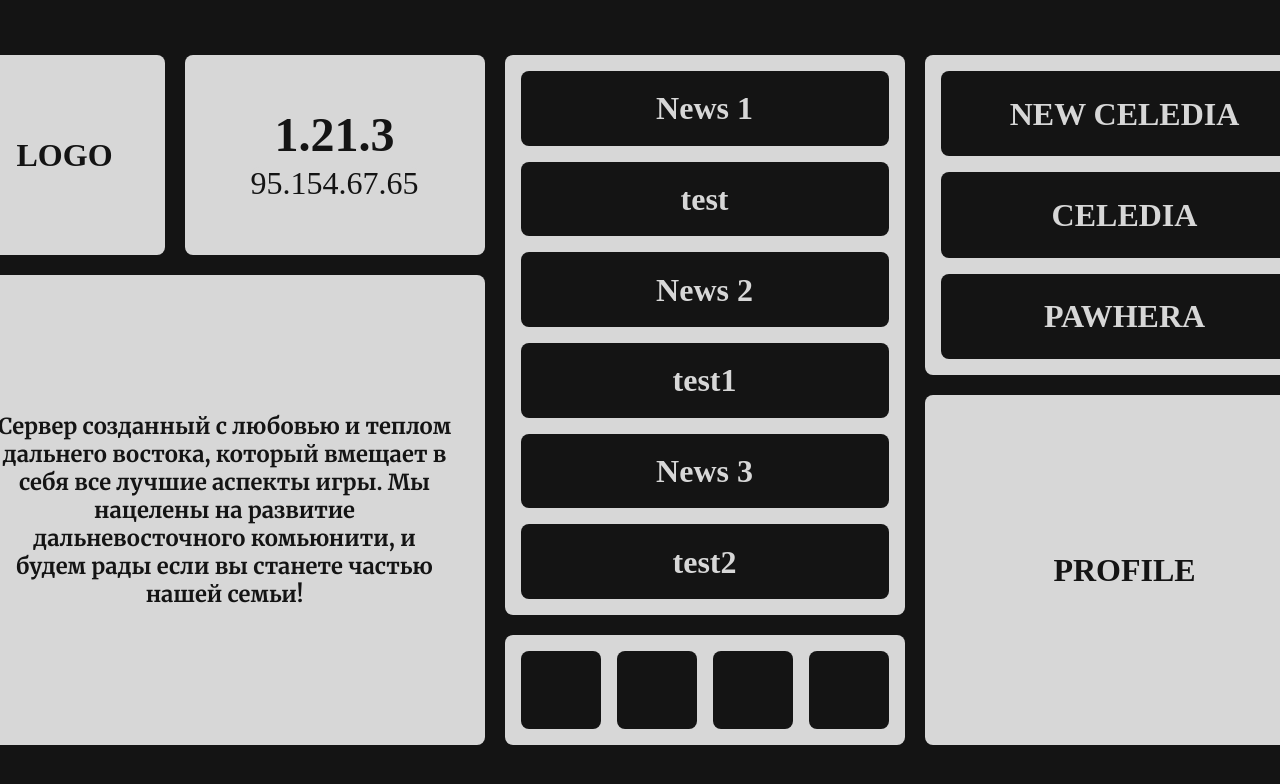
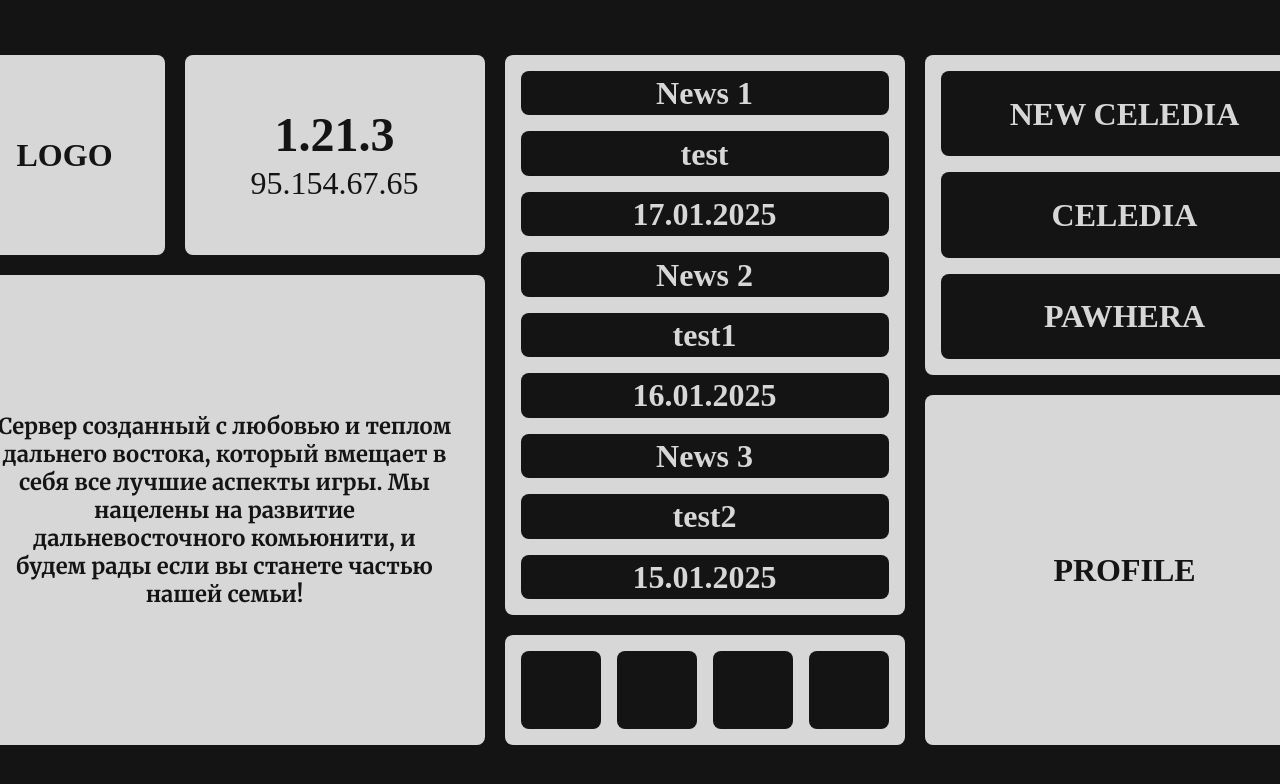
Before and after one commit to Yusheero/femc-page, a Vue app: page / in a window 1280 px wide. Shown: the top 784 px of the page. Built offline with nearby package versions, Linux system fonts and the light colour scheme; some icons are missing; a web font is replaced by a local one.

Commit message:
news update

```diff
--- a/src/components/home-components/news-item.vue
+++ b/src/components/home-components/news-item.vue
@@ -7,6 +7,7 @@ defineProps({
 <template>
   <div class="servers-item">{{ newsData?.title }}</div>
   <div class="servers-item">{{ newsData?.text }}</div>
+  <div class="servers-item">{{ newsData?.date }}</div>
 </template>
 
 <style scoped lang="scss">
```
